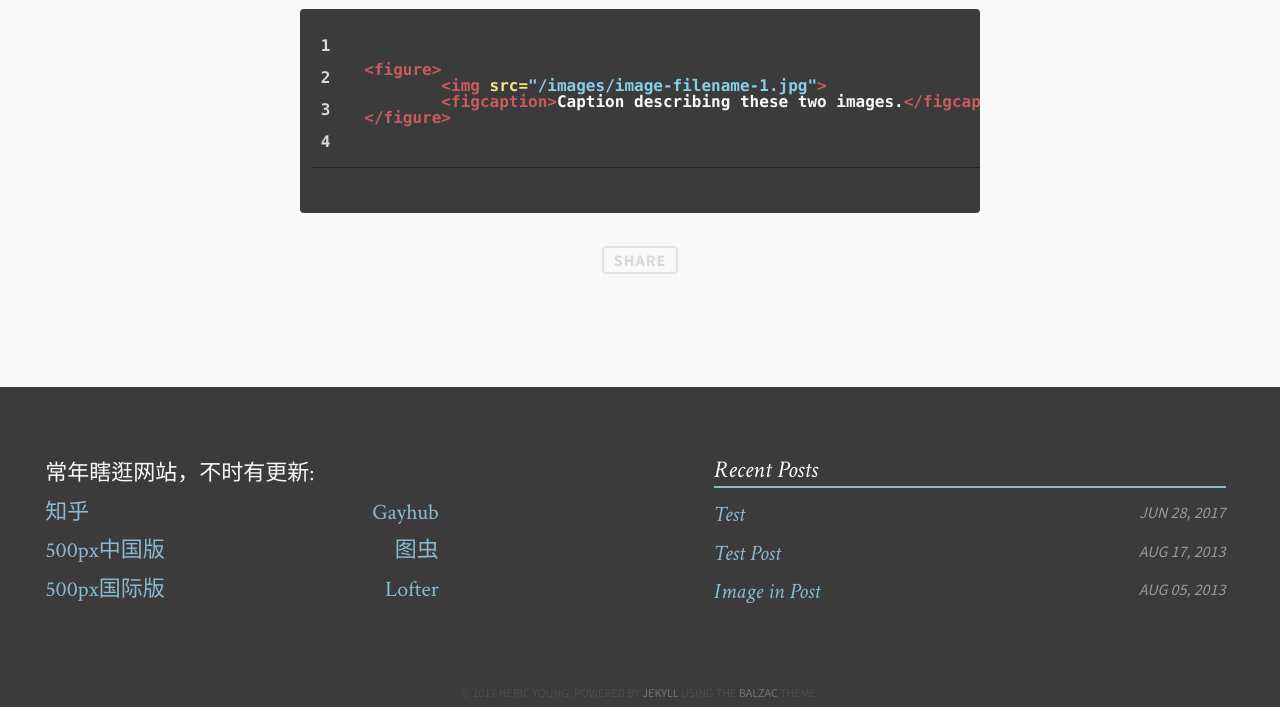
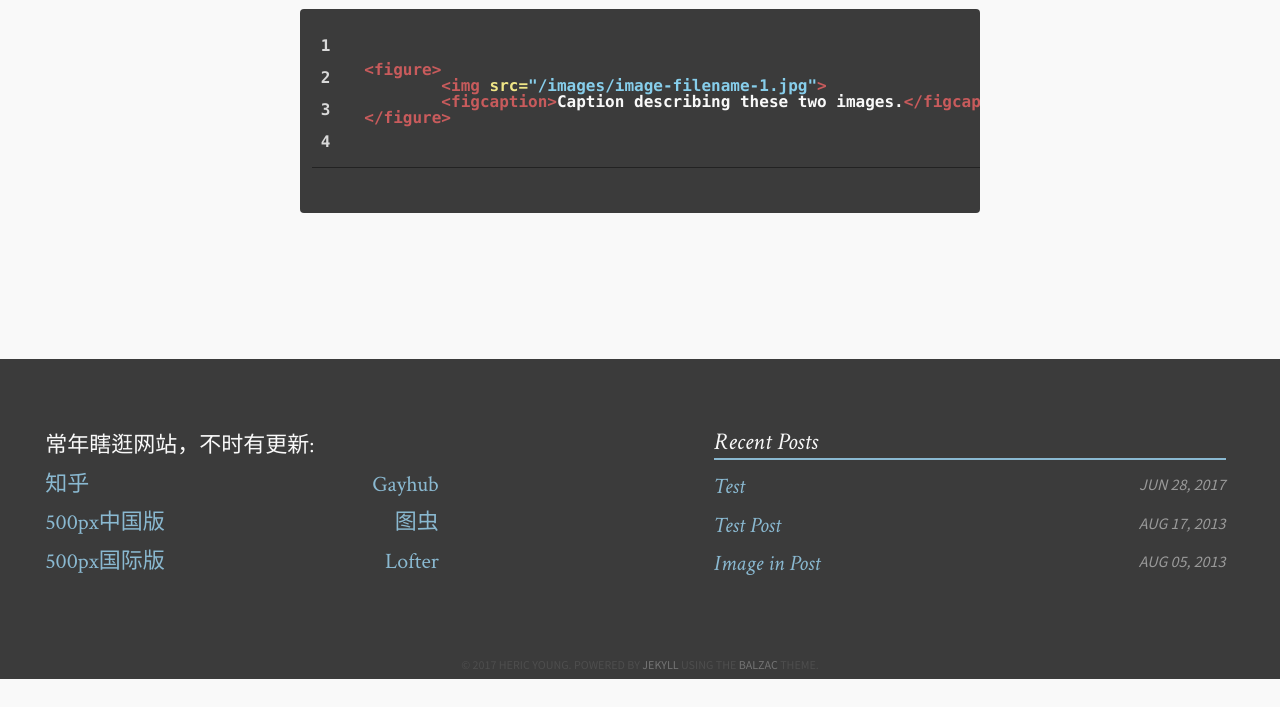
Before and after one commit to HericYoung/Blog, a Jekyll site: the page built from _posts/2013-08-05-post-with-figure.md, in a window 1280 px wide and 900 px high, scrolled down 1442 px, cut to the strip 193-900 px from the top of the window. Built offline with Jekyll 4.4.1, drawn with Linux system fonts in a browser that asks for light colours; comment, search, counter and statistics services are not loaded; after the commit the page ends 2314 px from its top, so only the background shows below that.

Commit message:
no message

```diff
--- a/_layouts/post.html
+++ b/_layouts/post.html
@@ -25,9 +25,15 @@
         </header>
 
         {{ content }}
-
-      <a class="share" href="https://twitter.com/intent/tweet?text=&quot;{{ page.title }}&quot;%20{{ site.canonical }}{{ page.url }}%20via%20&#64;{{ site.owner.twitter }}" data-dnt="true">Share</a>
-      <script>!function(d,s,id){var js,fjs=d.getElementsByTagName(s)[0];if(!d.getElementById(id)){js=d.createElement(s);js.id=id;js.src="//platform.twitter.com/widgets.js";fjs.parentNode.insertBefore(js,fjs);}}(document,"script","twitter-wjs");</script>
+      <p>
+        <div class="jiathis_style_32x32" style="float:right">
+          <a class="jiathis_button_weixin"></a>
+          <!-- <a class="jiathis_counter_style"></a> -->
+        </div>
+        <script type="text/javascript" src="http://v3.jiathis.com/code/jia.js" charset="utf-8"></script>
+      </p>
+      <!-- <a class="share" href="https://twitter.com/intent/tweet?text=&quot;{{ page.title }}&quot;%20{{ site.canonical }}{{ page.url }}%20via%20&#64;{{ site.owner.twitter }}" data-dnt="true">Share</a>
+      <script>!function(d,s,id){var js,fjs=d.getElementsByTagName(s)[0];if(!d.getElementById(id)){js=d.createElement(s);js.id=id;js.src="//platform.twitter.com/widgets.js";fjs.parentNode.insertBefore(js,fjs);}}(document,"script","twitter-wjs");</script> -->
 
       {% if page.comments %}
       <aside class="disqus">
```
